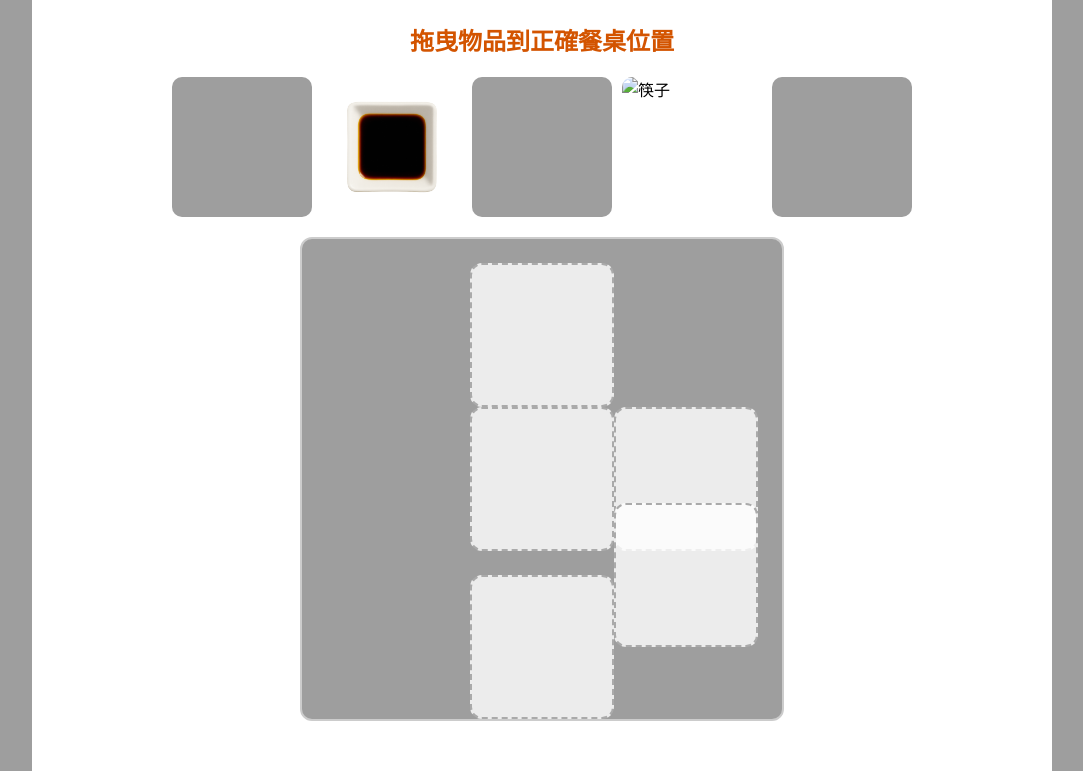
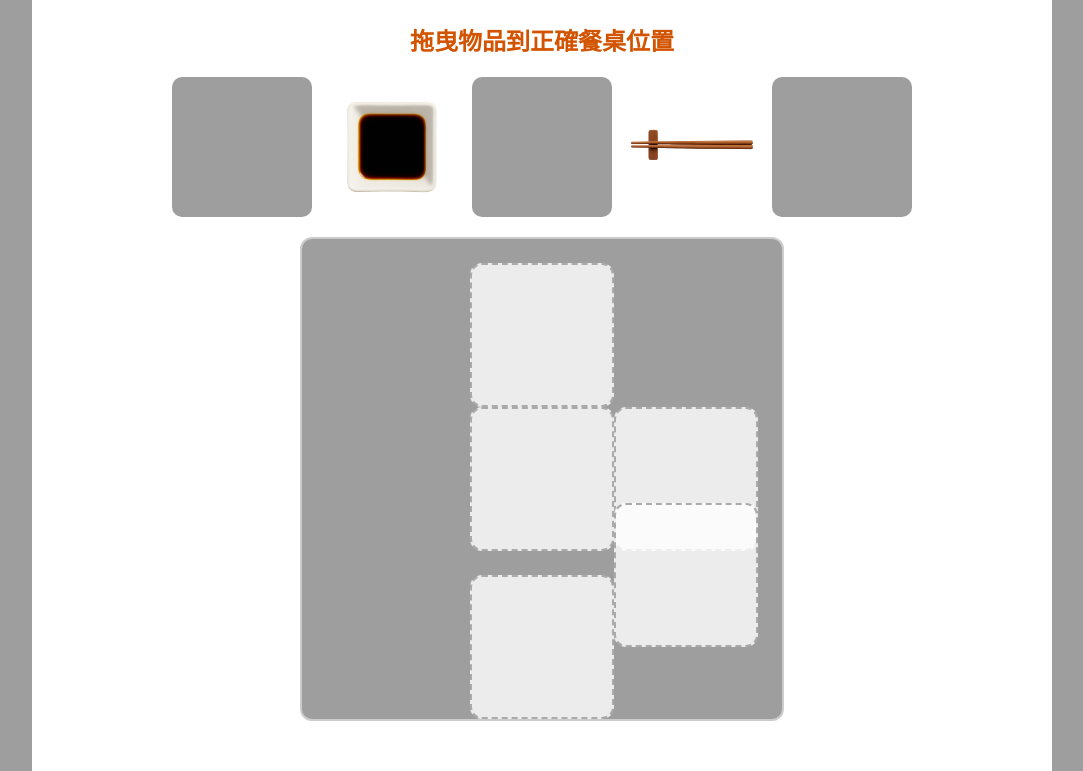
Before and after one commit to onedust1503/sushi-interaction, a plain HTML site: page index.html in a window 1280 px wide. Shown: the part 117-888 px from the top of the page, without its empty margins (98-1181 px from the left). Drawn offline with Linux system fonts and the light colour scheme; the site is published under a folder, as on GitHub Pages, so addresses that start at the root find nothing.

Commit message:
Update index.html

```diff
--- a/index.html
+++ b/index.html
@@ -96,7 +96,7 @@
       <div class="item" id="sushi" draggable="true"><img src="images/sushi.png" alt="壽司"></div>
       <div class="item" id="soy" draggable="true"><img src="images/soy.png" alt="醬油碟"></div>
       <div class="item" id="ginger" draggable="true"><img src="images/ginger.png" alt="醃薑片"></div>
-      <div class="item" id="chopsticks" draggable="true"><img src="/images/chopsticks.png" alt="筷子"></div>
+      <div class="item" id="chopsticks" draggable="true"><img src="images/chopsticks.png" alt="筷子"></div>
       <div class="item" id="miso" draggable="true"><img src="images/miso.png" alt="味噌湯"></div>
     </div>
 
```
